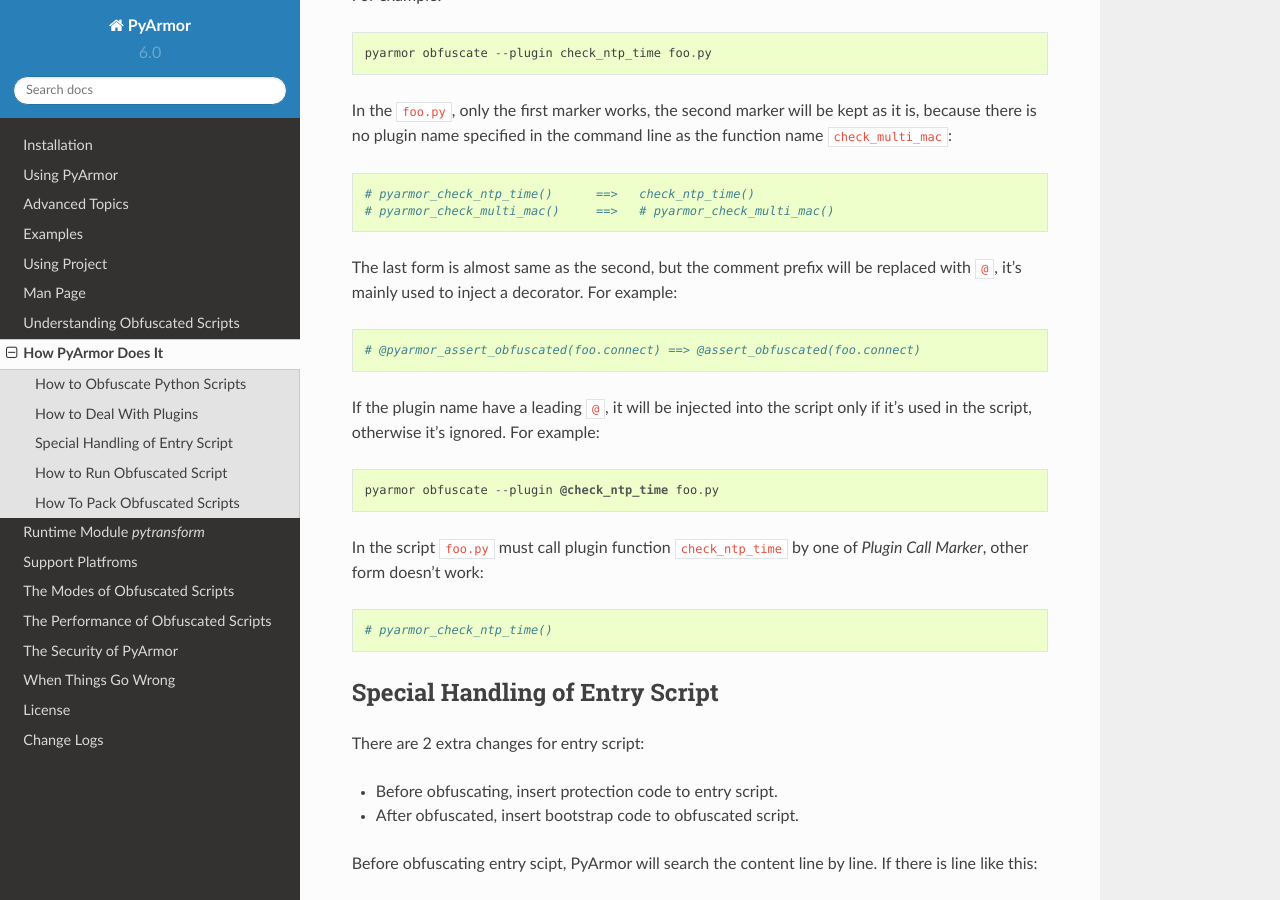
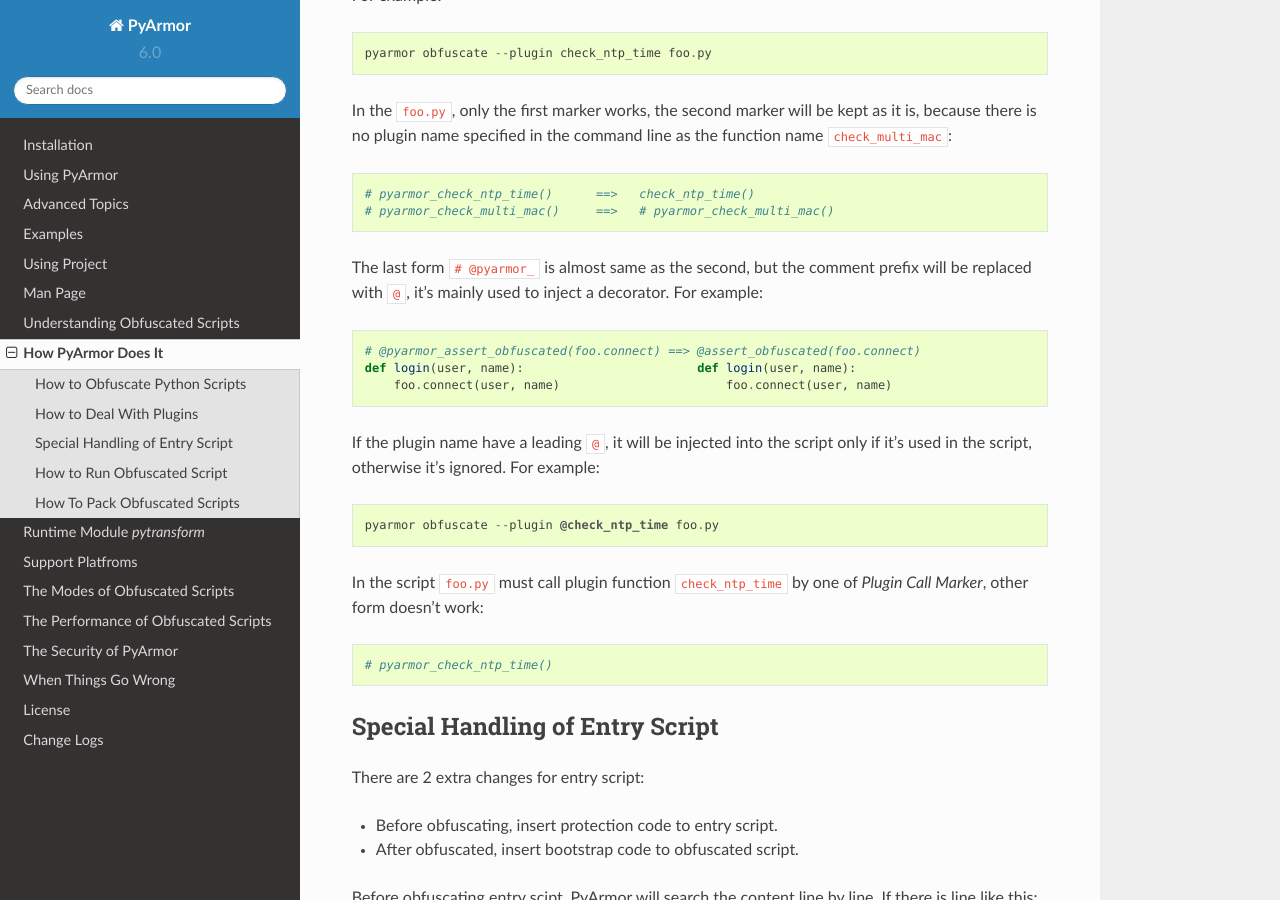
Before and after one commit to dashingsoft/pyarmor, a Sphinx documentation site: the page built from docs/how-to-do.rst, in a window 1280 px wide and 900 px high, scrolled down 3486 px. Built offline with Sphinx 7.4.7 and the Read the Docs theme 2.0.0, drawn with Linux system fonts in a browser that asks for light colours.

Commit message:
Refine plugin doc

```diff
--- a/docs/how-to-do.rst
+++ b/docs/how-to-do.rst
@@ -169,10 +169,13 @@
     # pyarmor_check_ntp_time()      ==>   check_ntp_time()
     # pyarmor_check_multi_mac()     ==>   # pyarmor_check_multi_mac()
 
-The last form is almost same as the second, but the comment prefix will be
-replaced with ``@``, it's mainly used to inject a decorator. For example::
+The last form ``# @pyarmor_`` is almost same as the second, but the comment
+prefix will be replaced with ``@``, it's mainly used to inject a decorator. For
+example::
 
     # @pyarmor_assert_obfuscated(foo.connect) ==> @assert_obfuscated(foo.connect)
+    def login(user, name):                        def login(user, name):
+        foo.connect(user, name)                       foo.connect(user, name)
 
 If the plugin name have a leading ``@``, it will be injected into the script
 only if it's used in the script, otherwise it's ignored. For example::
```
